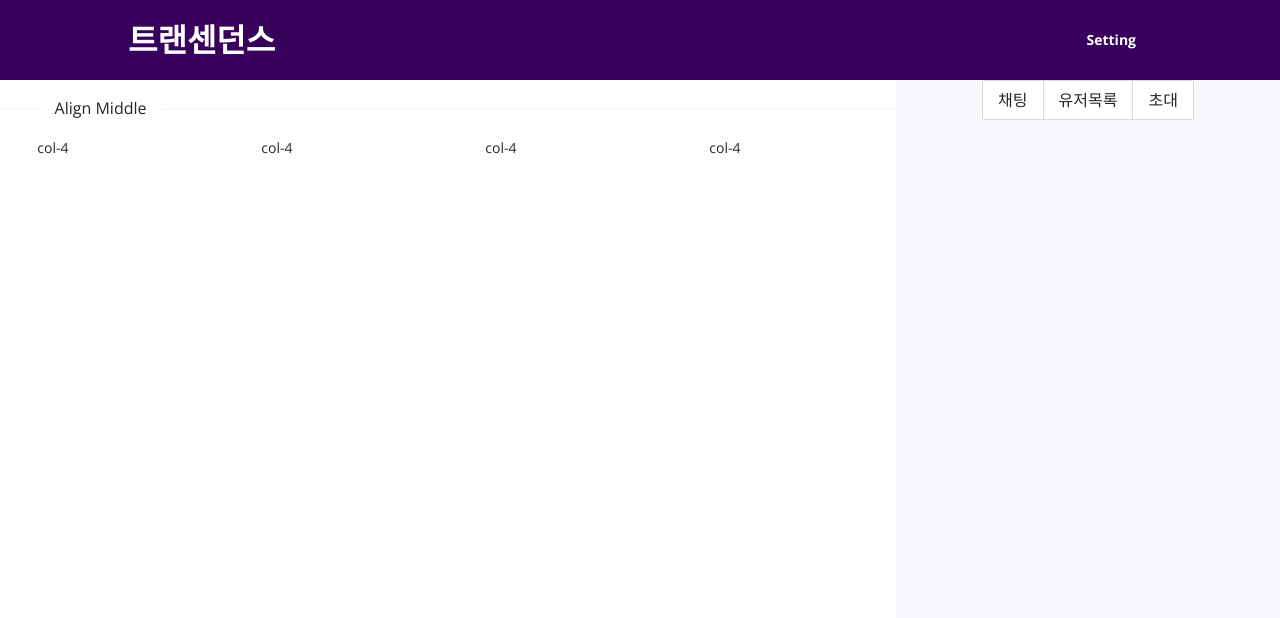
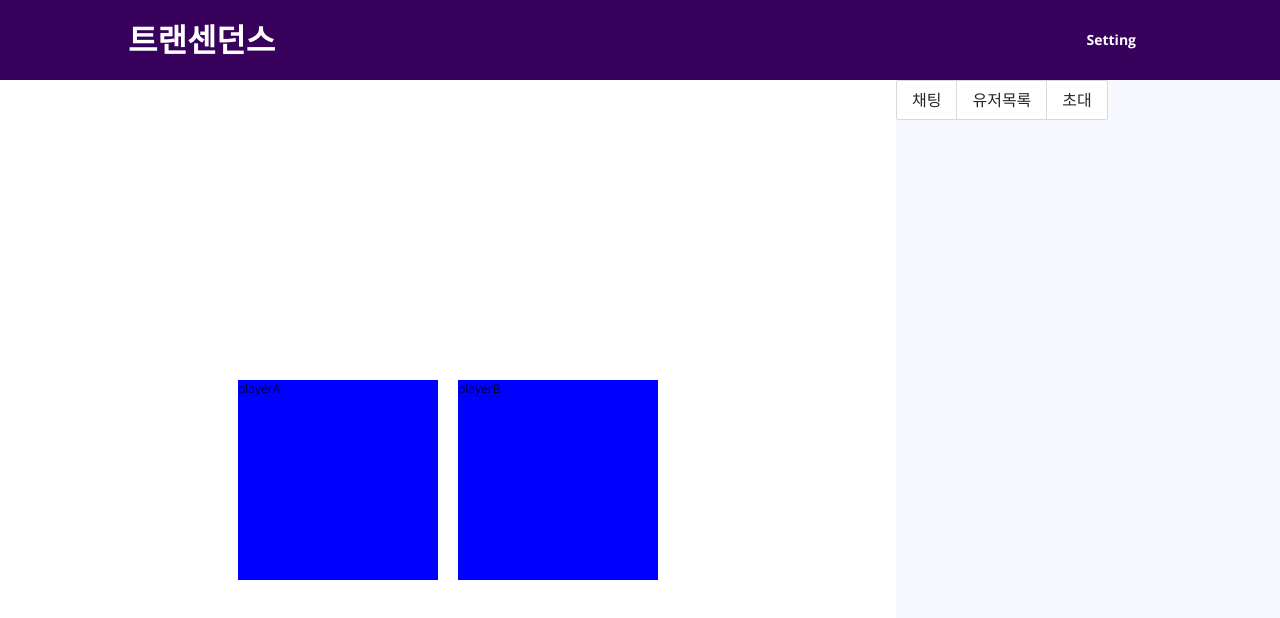
Before and after one commit to mtak0235/simmons_transcendence, a React (Create React App) app in the folder frontend/node/app/: page /game in a window 1280 px wide. Shown: the top 618 px of the page. Built offline with nearby package versions, Linux system fonts and the light colour scheme.

Commit message:
infra to presentation success

```diff
--- a/frontend/node/app/src/0_presentation/pages/Game.tsx
+++ b/frontend/node/app/src/0_presentation/pages/Game.tsx
@@ -1,6 +1,7 @@
-import { Card, Col, Divider, Layout, Radio, Row } from "antd";
-import Column from "antd/lib/table/Column";
+import { Col, Layout, Radio, Row } from "antd";
 import styled from "styled-components";
+import useGameLogs from "../../1_application/game/useGame";
+
 const { Sider } = Layout;
 
 const StyledSider = styled(Sider)`
@@ -11,10 +12,12 @@ const StyledSider = styled(Sider)`
 `;
 
 const TSRow = styled(Row)`
-  justify-content: center;
+  type: flex;
+  align-items: center;
 `;
-const TSColumn = styled(Column)`
-  justify-content: center;
+const TSColumn = styled(Col)`
+  height: 100vh;
+  background: red;
 `;
 
 const MainSider = styled(Sider)`
@@ -23,42 +26,28 @@ const MainSider = styled(Sider)`
   background: white;
 `;
 const Box = styled.div`
-  background-color: red;
+  background-color: blue;
   height: 200px;
   width: 200px;
-  font-size: 66px;
+  font-size: 12px;
   cursor: pointer;
 `;
 
-const DemoBox: React.FC<{ children: React.ReactNode; value: number }> = (
-  props
-) => <p className={`height-${props.value}`}>{props.children}</p>;
-
 function Game() {
+  const gameLogs = useGameLogs();
   return (
     <Layout>
       <MainSider width={"70vw"}>
-        <Divider orientation="left">Align Middle</Divider>
-        <Row justify="space-around" align="middle">
-          <Col span={4}>
-            <DemoBox value={100}>col-4</DemoBox>
-          </Col>
-          <Col span={4}>
-            <DemoBox value={50}>col-4</DemoBox>
-          </Col>
-          <Col span={4}>
-            <DemoBox value={120}>col-4</DemoBox>
-          </Col>
-          <Col span={4}>
-            <DemoBox value={80}>col-4</DemoBox>
-          </Col>
+        <Row
+          typeof="flex"
+          style={{ alignItems: "center", height: "100vh" }}
+          justify="center"
+          gutter={10}
+        >
+          <Box>{gameLogs.playerA}</Box>
+          <Row style={{ width: "20px" }}></Row>
+          <Box>{gameLogs.playerB}</Box>
         </Row>
-        {/* <TSRow align="middle">
-                <TSColumn>
-                    <Box>
-                    </Box>
-                </TSColumn>
-            </TSRow> */}
       </MainSider>
       <StyledSider width={"30vw"}>
         <TSRow>
--- /dev/null
+++ b/frontend/node/app/src/1_application/game/useGame.ts
@@ -0,0 +1,31 @@
+import { selectorFamily, useRecoilValue } from "recoil";
+import IGameLogRepository from "../../2_domain/game/IGameLogRepository";
+import Get from "../../lib/di/get";
+import GameLogs from "../../2_domain/game/gameLog";
+
+interface GameLogsSelectorParamInterface {
+  repo: IGameLogRepository;
+}
+
+interface GameLogsSelectorParams extends GameLogsSelectorParamInterface {
+  [key: string]: any;
+}
+
+export const gameLogsSelector = selectorFamily<
+  GameLogs,
+  GameLogsSelectorParams
+>({
+  key: "gameLogsSelectorKey",
+  get: (param) => async () => {
+    const gameLogs = await param.repo.getGameLog();
+    return gameLogs;
+  },
+});
+
+const useGameLogs = () => {
+  const repo = Get.get<IGameLogRepository>("IGameLogRepository");
+  const gameLogs = useRecoilValue(gameLogsSelector({ repo: repo }));
+  return gameLogs;
+};
+
+export default useGameLogs;
--- /dev/null
+++ b/frontend/node/app/src/2_domain/game/IGameLogRepository.ts
@@ -0,0 +1,7 @@
+import GameLogs from "./gameLog";
+
+interface IGameLogRepository {
+  getGameLog(): Promise<GameLogs>;
+}
+
+export default IGameLogRepository;
--- a/frontend/node/app/src/3_infrastructure/core/DependencyInject.ts
+++ b/frontend/node/app/src/3_infrastructure/core/DependencyInject.ts
@@ -1,8 +1,10 @@
 import Get from "../../lib/di/get";
+import GameLogRepository from "../game/GameLogRepository";
 import PageRepository from "../page/PageRepository";
 
 const dependencyInject = () => {
   Get.put("IPageRepository", new PageRepository());
+  Get.put("IGameLogRepository", new GameLogRepository());
 };
 
 export default dependencyInject;
--- /dev/null
+++ b/frontend/node/app/src/3_infrastructure/game/GameLogRepository.ts
@@ -0,0 +1,18 @@
+import GameLogs from "../../2_domain/game/gameLog";
+import IGameLogRepository from "../../2_domain/game/IGameLogRepository";
+class GameLogRepository implements IGameLogRepository {
+  async getGameLog(): Promise<GameLogs> {
+    return GameLogs.fromJson({
+      id: "1234",
+      playerAId: "playerAId",
+      playerBId: "playerBId",
+      result: "result",
+      createdAt: "createdAt",
+      updatedAt: "updatedAt",
+      playerA: "playerA",
+      playerB: "playerB",
+    });
+  }
+}
+
+export default GameLogRepository;
```
Also changed, not shown: frontend/node/app/src/0_presentation/pages/About.tsx (+9 -10 lines), frontend/node/app/src/0_presentation/pages/Home.tsx (+8 -11 lines).
